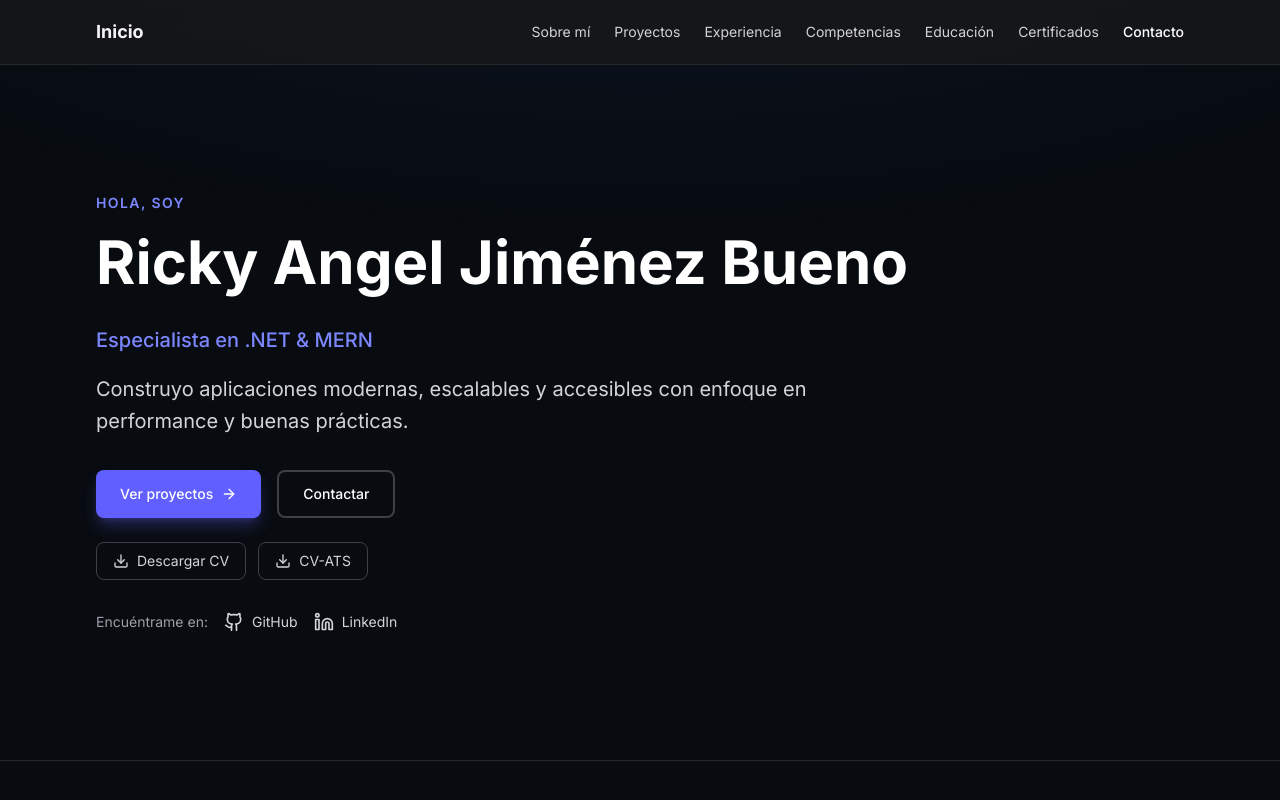
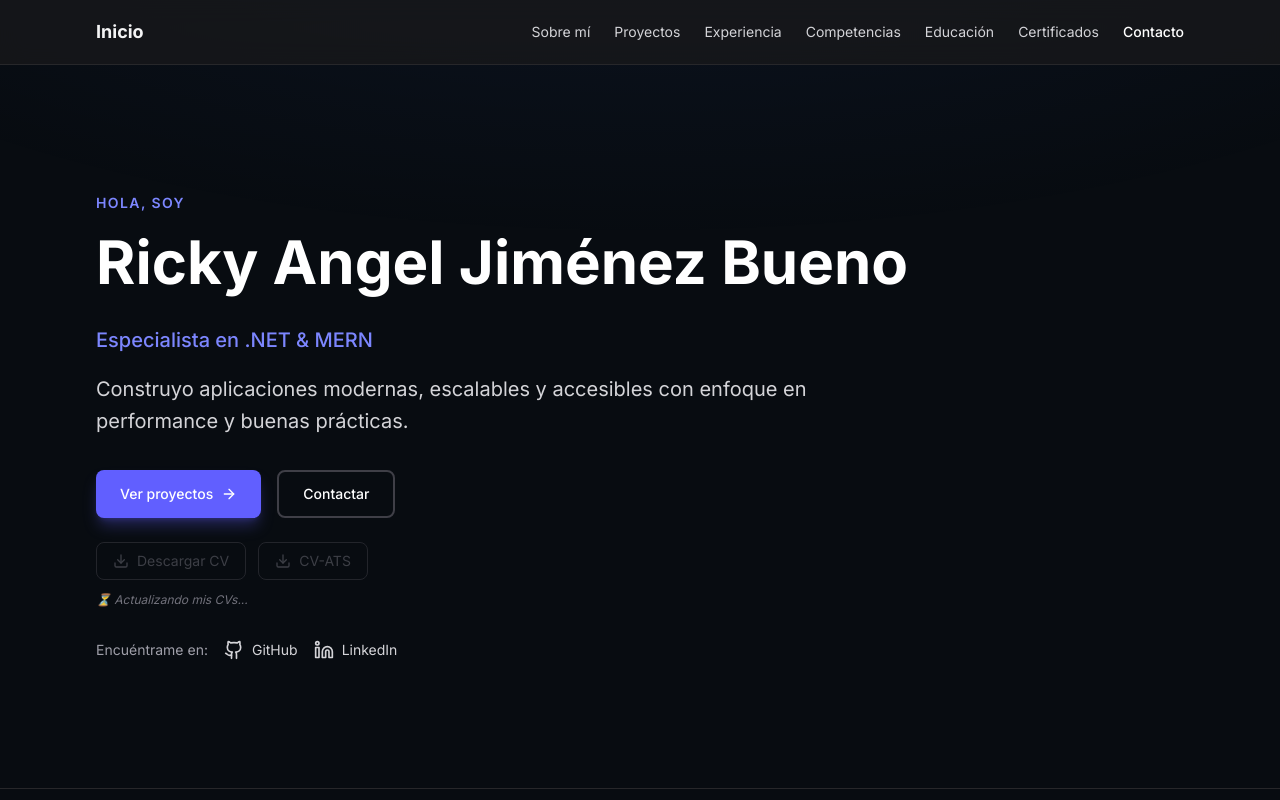
Before and after one commit to xfiberex/portafolio-web-rajb, a React (Vite) app: page / in a window 1280 px wide. Shown: the top 800 px of the page. Built offline with nearby package versions, Linux system fonts and the light colour scheme.

Commit message:
Update Hero component to disable CV download links and indicate CVs are being updated

```diff
--- a/src/components/Hero.tsx
+++ b/src/components/Hero.tsx
@@ -61,11 +61,15 @@ const Hero = () => {
           </a>
         </motion.div>
 
-        <motion.div variants={fadeUpVariant} className="mt-6 flex flex-wrap gap-3">
+        <motion.div variants={fadeUpVariant} className="mt-6 flex flex-col gap-3">
+          <div className="flex flex-wrap gap-3">
             <a
               href={toAssetUrl("assets/CV-Ricky Angel Jiménez Bueno-11-10-2025.pdf")}
               download
-            className="inline-flex items-center gap-2 rounded-lg border border-zinc-700 px-4 py-2 text-sm text-zinc-300 hover:bg-zinc-800 transition-colors"
+              className="inline-flex items-center gap-2 rounded-lg border border-zinc-700 px-4 py-2 text-sm text-zinc-500 opacity-50 cursor-not-allowed select-none"
+              onClick={(e) => e.preventDefault()}
+              aria-disabled="true"
+              tabIndex={-1}
             >
               <Download size={16} />
               Descargar CV
@@ -73,11 +77,16 @@ const Hero = () => {
             <a
               href={toAssetUrl("assets/ATS-CV-Ricky Angel Jiménez Bueno-11-10-2025.pdf")}
               download
-            className="inline-flex items-center gap-2 rounded-lg border border-zinc-700 px-4 py-2 text-sm text-zinc-300 hover:bg-zinc-800 transition-colors"
+              className="inline-flex items-center gap-2 rounded-lg border border-zinc-700 px-4 py-2 text-sm text-zinc-500 opacity-50 cursor-not-allowed select-none"
+              onClick={(e) => e.preventDefault()}
+              aria-disabled="true"
+              tabIndex={-1}
             >
               <Download size={16} />
               CV-ATS
             </a>
+          </div>
+          <p className="text-xs text-zinc-500 italic">⏳ Actualizando mis CVs...</p>
         </motion.div>
 
         <motion.div variants={fadeUpVariant} className="mt-8 flex items-center gap-4">
```
Also changed, not shown: 2 other files (tests, documents, lock files or other folders). Lines whose indentation alone changed are shown as unchanged.
